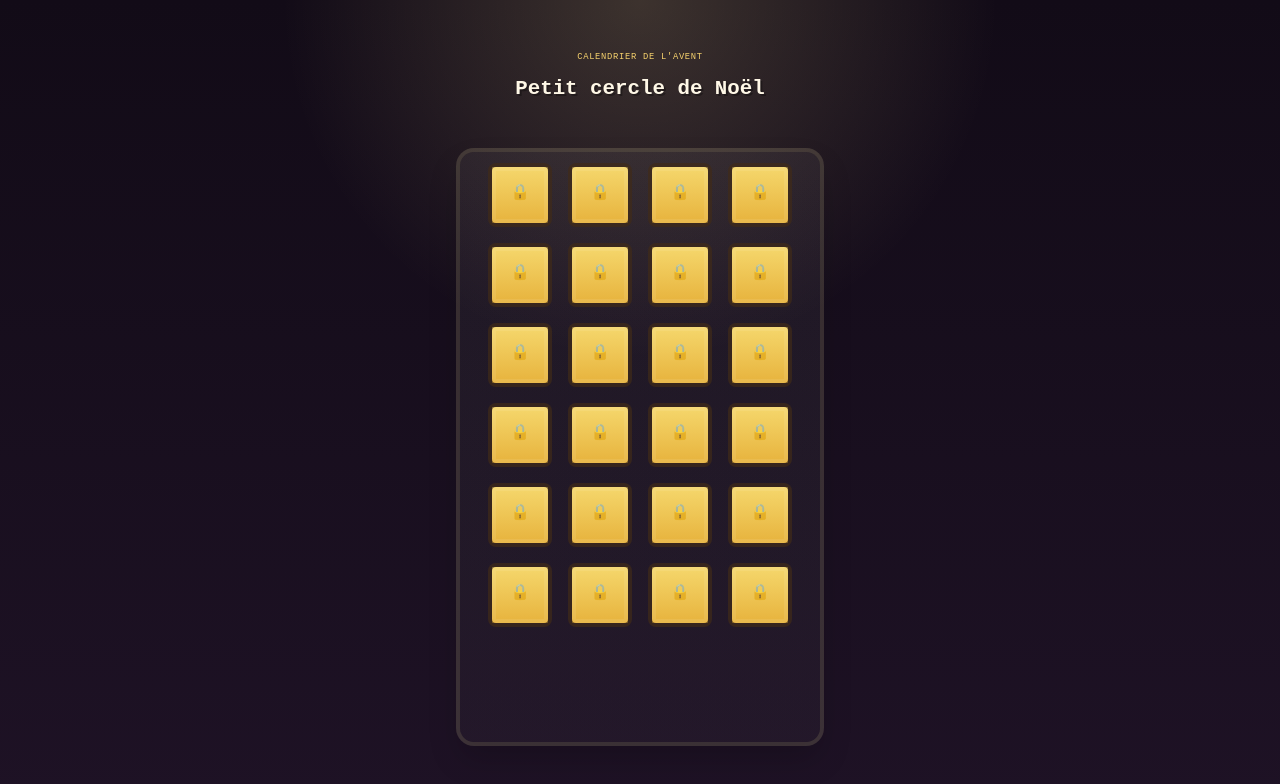
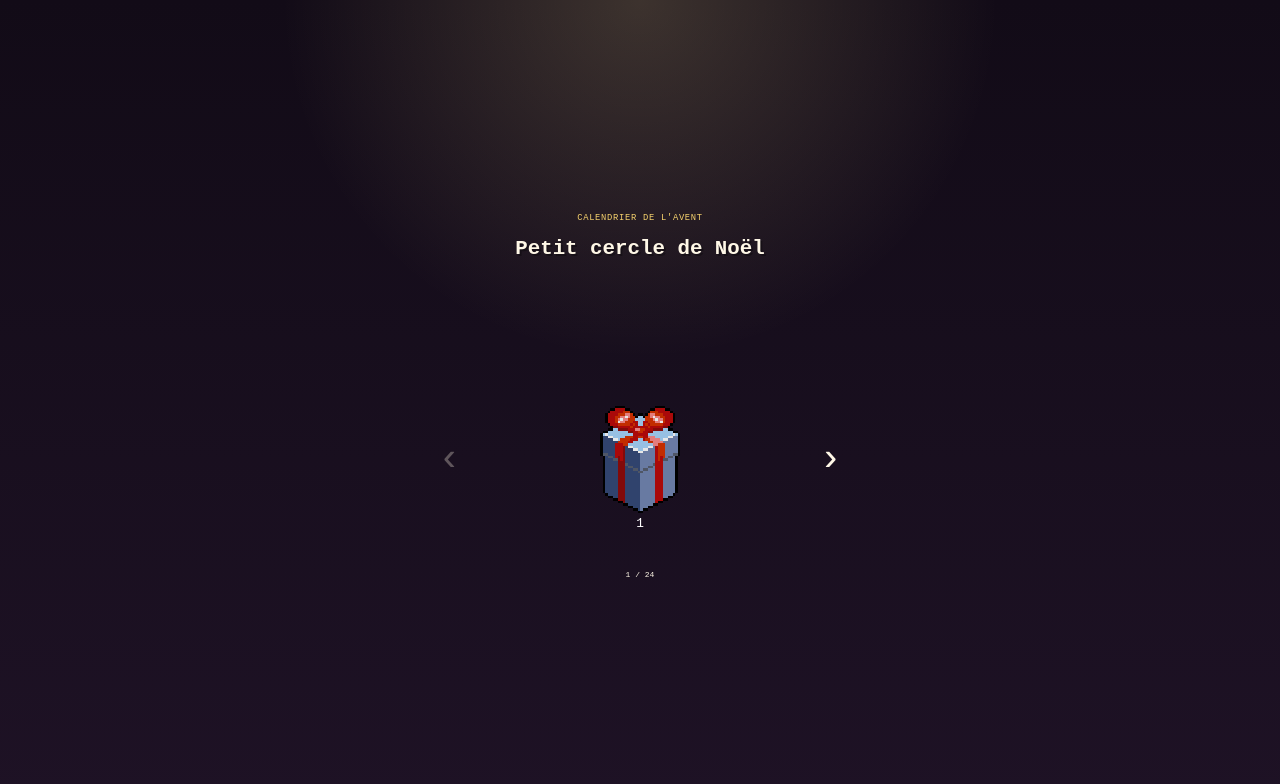
Before and after one commit to Gagar08/Calendrier-de-l-avant-2026, a plain HTML site: page index.html in a window 1280 px wide. Drawn offline with Linux system fonts and the light colour scheme; no server answers; a web font is replaced by a local one.

Commit message:
modification icon + grille

```diff
--- a/index.html
+++ b/index.html
@@ -20,7 +20,12 @@
       <div id="lock-message" class="lock-message" aria-live="polite"></div>
 
       <main class="calendar-scene" aria-label="Calendrier de l'avent">
-        <div id="calendar" class="calendar-grid" aria-live="polite"></div>
+        <button id="previous-case" class="carousel-nav" type="button" aria-label="Case précédente" title="Case précédente">‹</button>
+        <div class="calendar-slide">
+          <div id="calendar" class="calendar-display" aria-live="polite"></div>
+          <p id="case-position" class="case-position" aria-live="polite"></p>
+        </div>
+        <button id="next-case" class="carousel-nav" type="button" aria-label="Case suivante" title="Case suivante">›</button>
       </main>
     </div>
 
@@ -28,7 +33,7 @@
       <div class="modal-backdrop" data-close="true"></div>
       <div class="modal-card" role="dialog" aria-modal="true" aria-labelledby="modal-title">
         <button type="button" class="modal-close" aria-label="Fermer la fenêtre">
-          ×
+
         </button>
         <div id="modal-content" class="modal-content"></div>
       </div>
--- a/script.js
+++ b/script.js
@@ -9,23 +9,28 @@ const ASSET_CONFIG = {
   frame: "images/decor/cadre.png",
   lockedIcon: "images/decor/icone-verrouille.png",
   openedIcon: "images/decor/icone-ouverte.png",
+  giftClosed: "images/gift/gift-close.png",
+  giftAnimation: "images/gift/gift-animation.gif",
+  giftOpen: "images/gift/gift-open.png",
 };
 
 const STORAGE_KEY = "calendrier-avent-ouvert-2026";
 const CONTENT_PATH = "contenu.json";
-
-const SHUFFLED_DAYS = [
-  12, 3, 19, 8, 23, 1, 16, 6, 21, 9, 14, 4, 18, 11, 24,
-  5, 13, 2, 20, 7, 15, 10, 22, 17,
-];
+const GIFT_ANIMATION_DURATION = 300;
+const DAYS = Array.from({ length: 24 }, (_, index) => index + 1);
 
 const calendarEl = document.getElementById("calendar");
+const previousCaseEl = document.getElementById("previous-case");
+const nextCaseEl = document.getElementById("next-case");
+const casePositionEl = document.getElementById("case-position");
 const modalEl = document.getElementById("modal");
 const modalContentEl = document.getElementById("modal-content");
 const lockMessageEl = document.getElementById("lock-message");
 
 let contenuParJour = [];
 let openDays = getStoredOpenDays();
+let currentIndex = 0;
+let isOpeningCase = false;
 
 // --- Helpers ---------------------------------------------------------------
 
@@ -94,26 +99,11 @@ function setLockMessage(text) {
   }, 1800);
 }
 
-function updatePixelScale() {
-  const viewportWidth = window.innerWidth;
-  const viewportHeight = window.innerHeight || document.documentElement.clientHeight;
-  const scaleFromWidth = Math.floor(viewportWidth / 180);
-  const scaleFromHeight = Math.floor((viewportHeight - 170) / 320);
-  const scale = Math.min(4, Math.max(2, Math.min(scaleFromWidth, scaleFromHeight)));
-  document.documentElement.style.setProperty("--pixel-scale", String(scale));
-}
-
-async function assetExists(url) {
-  try {
-    const response = await fetch(url, { method: "HEAD" });
-    return response.ok;
-  } catch (error) {
-    return false;
+function setCaseGift(button, image) {
+  const gift = button.querySelector(".case-gift");
+  if (gift) {
+    gift.src = image;
   }
-}
-
-function resolveCaseVisual(dayNumber) {
-  return `images/cases/${String(dayNumber).padStart(2, "0")}.webp`;
 }
 
 function createCase(dayNumber) {
@@ -136,50 +126,44 @@ function createCase(dayNumber) {
   const inner = document.createElement("span");
   inner.className = "case-inner";
 
-  if (isOpen) {
-    inner.innerHTML = `<span class="case-number">${dayNumber}</span>`;
-  } else if (unlocked) {
-    const preview = document.createElement("span");
-    preview.className = "case-number";
-    preview.textContent = dayNumber;
-    inner.appendChild(preview);
+  const gift = document.createElement("img");
+  gift.className = "case-gift";
+  gift.alt = "";
+  inner.appendChild(gift);
+
+  const number = document.createElement("span");
+  number.className = "case-number";
+  number.textContent = dayNumber;
+  inner.appendChild(number);
+
+  if (!isOpen && unlocked) {
     button.setAttribute("title", `Ouvrir le ${getLetterDate(dayNumber)}`);
-  } else {
-    const lock = document.createElement("span");
-    lock.className = "case-lock";
-    lock.textContent = "🔒";
-    inner.appendChild(lock);
+  } else if (!isOpen) {
     button.setAttribute("title", `Ouvert à partir du ${getLetterDate(dayNumber)}`);
   }
 
-  const visual = resolveCaseVisual(dayNumber);
-  assetExists(visual).then((exists) => {
-    if (exists) {
-      button.style.backgroundImage = `url('${visual}')`;
-      button.style.backgroundSize = "cover";
-      button.style.backgroundPosition = "center";
-      button.style.backgroundRepeat = "no-repeat";
-    } else {
-      button.style.backgroundImage = "linear-gradient(180deg, #f5d76c 0%, #e7b33d 100%)";
-      button.style.backgroundSize = "cover";
-      button.style.backgroundPosition = "center";
-      button.style.backgroundRepeat = "no-repeat";
-    }
-  });
-
   button.appendChild(inner);
+  setCaseGift(button, isOpen ? ASSET_CONFIG.giftOpen : ASSET_CONFIG.giftClosed);
 
   button.addEventListener("click", () => handleCaseClick(dayNumber, button));
   return button;
 }
 
 function renderCalendar() {
-  calendarEl.innerHTML = "";
+  const day = DAYS[currentIndex];
+  calendarEl.replaceChildren(createCase(day));
+  previousCaseEl.disabled = currentIndex === 0 || isOpeningCase;
+  nextCaseEl.disabled = currentIndex === DAYS.length - 1 || isOpeningCase;
+  casePositionEl.textContent = `${currentIndex + 1} / ${DAYS.length}`;
+}
 
-  SHUFFLED_DAYS.forEach((day) => {
-    const caseButton = createCase(day);
-    calendarEl.appendChild(caseButton);
-  });
+function navigateToCase(index) {
+  if (index < 0 || index >= DAYS.length || isOpeningCase) {
+    return;
+  }
+
+  currentIndex = index;
+  renderCalendar();
 }
 
 function findContentByDay(dayNumber) {
@@ -263,16 +247,22 @@ function handleCaseClick(dayNumber, button) {
   }
 
   button.classList.add("is-opening");
+  button.disabled = true;
+  isOpeningCase = true;
+  previousCaseEl.disabled = true;
+  nextCaseEl.disabled = true;
+  setCaseGift(button, ASSET_CONFIG.giftAnimation);
 
   setTimeout(() => {
     if (!isDayOpen(dayNumber)) {
       openDays = normalizeOpenDays([...openDays, dayNumber]);
       saveOpenDays(openDays);
-      renderCalendar();
     }
 
+    isOpeningCase = false;
+    renderCalendar();
     openModalForDay(dayNumber);
-  }, 250);
+  }, GIFT_ANIMATION_DURATION);
 }
 
 async function loadContent() {
@@ -294,7 +284,8 @@ async function loadContent() {
   }
 }
 
-window.addEventListener("resize", updatePixelScale);
+previousCaseEl.addEventListener("click", () => navigateToCase(currentIndex - 1));
+nextCaseEl.addEventListener("click", () => navigateToCase(currentIndex + 1));
 
 window.addEventListener("click", (event) => {
   if (event.target instanceof HTMLElement && event.target.dataset.close === "true") {
@@ -306,8 +297,11 @@ document.querySelector(".modal-close")?.addEventListener("click", closeModal);
 document.addEventListener("keydown", (event) => {
   if (event.key === "Escape") {
     closeModal();
+  } else if (!modalEl.classList.contains("is-open") && event.key === "ArrowLeft") {
+    navigateToCase(currentIndex - 1);
+  } else if (!modalEl.classList.contains("is-open") && event.key === "ArrowRight") {
+    navigateToCase(currentIndex + 1);
   }
 });
 
-updatePixelScale();
 loadContent();
--- a/style.css
+++ b/style.css
@@ -11,12 +11,6 @@
   --couleur-shadow: rgba(0, 0, 0, 0.28);
   --police-base: "Press Start 2P", "Silkscreen", "Courier New", monospace;
   --police-titre: "Press Start 2P", "Silkscreen", "Courier New", monospace;
-  --pixel-scale: 2;
-  --case-size: 32px;
-  --grid-gap: 8px;
-  --grid-padding: 14px;
-  --scene-width: 180px;
-  --scene-height: 320px;
 }
 
 @font-face {
@@ -110,51 +104,73 @@ h1 {
 }
 
 .calendar-scene {
-  width: min(calc(var(--scene-width) * var(--pixel-scale)), calc(100vw - 24px));
-  height: min(calc(var(--scene-height) * var(--pixel-scale)), calc(100vh - 210px));
-  margin: 0 auto;
-  padding: 0;
-  background: rgba(255, 255, 255, 0.03);
-  box-shadow: 0 0 0 4px rgba(255, 240, 180, 0.15), 0 16px 32px rgba(0, 0, 0, 0.18);
-  border-radius: 14px;
-  display: flex;
+  width: min(100%, 520px);
+  margin: clamp(1.5rem, 5vh, 3rem) auto 0;
+  display: grid;
+  grid-template-columns: 38px minmax(0, 1fr) 38px;
+  gap: clamp(6px, 2vw, 16px);
   align-items: center;
-  justify-content: center;
-  overflow: hidden;
 }
 
-.calendar-grid {
-  width: var(--scene-width);
-  height: var(--scene-height);
+.calendar-slide {
+  min-width: 0;
   display: grid;
-  grid-template-columns: repeat(4, var(--case-size));
-  grid-template-rows: repeat(6, var(--case-size));
-  gap: var(--grid-gap);
-  padding: var(--grid-padding);
-  padding-top: calc(var(--grid-padding) + 4px);
-  background: linear-gradient(180deg, rgba(255, 255, 255, 0.02), rgba(0, 0, 0, 0.04));
-  image-rendering: pixelated;
-  -ms-interpolation-mode: nearest-neighbor;
-  transform: scale(var(--pixel-scale));
-  transform-origin: center center;
+  justify-items: center;
+}
+
+.calendar-display {
+  width: 100%;
+  min-height: 220px;
+  display: grid;
+  place-items: center;
+}
+
+.carousel-nav {
+  width: 38px;
+  height: 56px;
+  padding: 0;
+  border: 0;
+  background: transparent;
+  color: var(--couleur-texte);
+  font-size: 2.4rem;
+  line-height: 1;
+  cursor: pointer;
+  transition: transform 0.18s ease, opacity 0.18s ease;
+}
+
+.carousel-nav:hover:not(:disabled),
+.carousel-nav:focus-visible {
+  transform: scale(1.15);
+}
+
+.carousel-nav:disabled {
+  opacity: 0.3;
+  cursor: default;
+}
+
+.case-position {
+  margin: 0.6rem 0 0;
+  color: var(--couleur-texte);
+  font-size: 0.5rem;
+  text-align: center;
 }
 
 .case {
   position: relative;
-  width: var(--case-size);
-  height: var(--case-size);
-  border: 2px solid rgba(65, 43, 25, 0.7);
-  background: linear-gradient(180deg, var(--couleur-case) 0%, #e5c45d 100%);
+  width: min(100%, 176px);
+  height: 190px;
+  border: 0;
+  background: transparent;
   color: var(--couleur-texte-fonce);
-  border-radius: 4px;
-  box-shadow: inset 0 0 0 2px rgba(255, 255, 255, 0.12), 0 3px 0 rgba(0, 0, 0, 0.18);
+  border-radius: 0;
+  box-shadow: none;
   display: grid;
   place-items: center;
   font-family: var(--police-titre);
   font-size: 0.55rem;
   line-height: 1;
   cursor: pointer;
-  transition: transform 0.2s ease, filter 0.2s ease, box-shadow 0.2s ease;
+  transition: transform 0.2s ease, filter 0.2s ease;
   user-select: none;
   padding: 0;
   image-rendering: pixelated;
@@ -171,15 +187,14 @@ h1 {
 }
 
 .case.is-locked {
-  background: linear-gradient(180deg, var(--couleur-case-verrouillee) 0%, #695a68 100%);
+  background: transparent;
   color: rgba(255, 255, 255, 0.8);
   cursor: not-allowed;
-  box-shadow: inset 0 0 0 2px rgba(255, 255, 255, 0.08);
 }
 
 .case.is-opened {
-  background: linear-gradient(180deg, var(--couleur-case-ouverte) 0%, #d18d17 100%);
-  box-shadow: inset 0 0 0 2px rgba(255, 255, 255, 0.12), 0 0 0 3px rgba(255, 219, 112, 0.25);
+  background: transparent;
+  box-shadow: none;
 }
 
 .case.is-opening {
@@ -188,19 +203,24 @@ h1 {
 
 .case .case-inner {
   position: absolute;
-  inset: 0;
+  inset: 8px;
   display: grid;
+  grid-template-rows: minmax(0, 1fr) 24px;
   place-items: center;
 }
 
-.case .case-number {
-  font-size: 0.52rem;
+.case .case-gift {
+  width: 100%;
+  height: 100%;
+  object-fit: contain;
   pointer-events: none;
 }
 
-.case .case-lock {
-  font-size: 0.48rem;
-  opacity: 0.8;
+.case .case-number {
+  color: #fff;
+  font-size: 0.8rem;
+  line-height: 1;
+  pointer-events: none;
 }
 
 @keyframes popOpen {
@@ -363,8 +383,4 @@ h1 {
   .page-shell {
     padding-bottom: 0.25rem;
   }
-
-  .calendar-scene {
-    height: min(calc(var(--scene-height) * var(--pixel-scale)), calc(100vh - 150px));
-  }
 }
```
Also changed, not shown: images/gift/gift-animation.gif (added), images/gift/gift-close.png (added), images/gift/gift-open.png (added).
